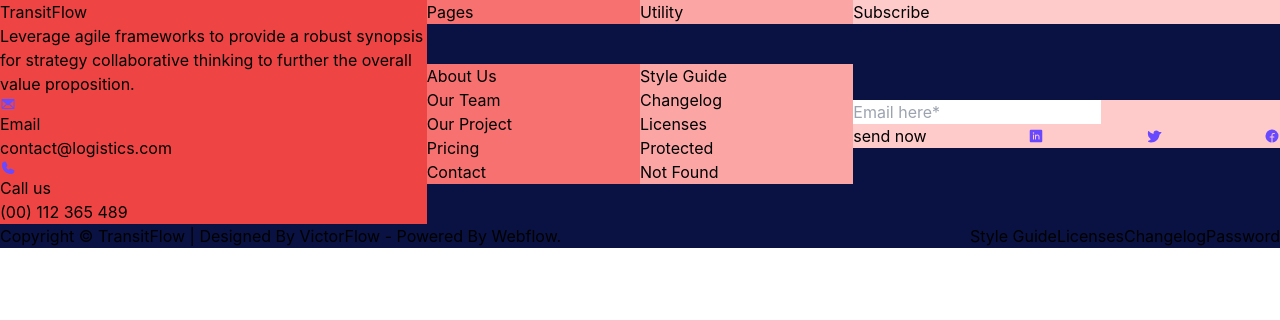
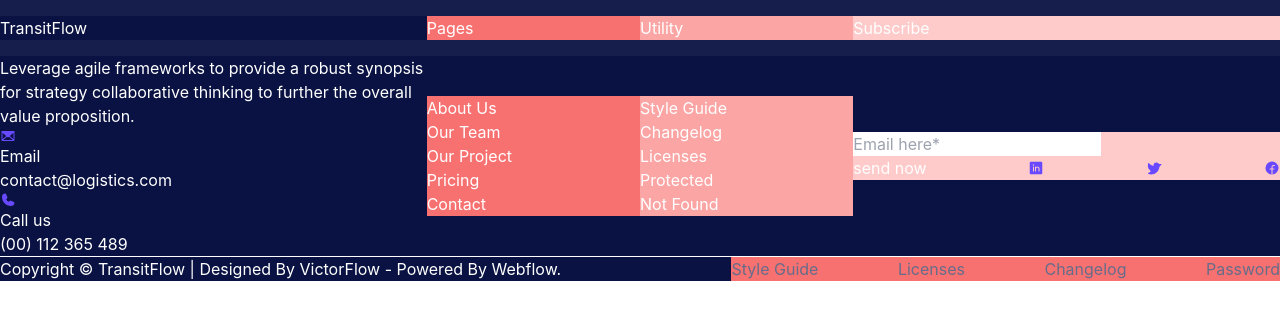
Before and after one commit to smartcollins/logistics, a React (Create React App) app: page / in a window 1280 px wide. Shown: the top 320 px of the page. Built offline with nearby package versions, Linux system fonts and the light colour scheme.

Commit message:
futher modifications in Footer

```diff
--- a/src/component/Footer.jsx
+++ b/src/component/Footer.jsx
@@ -6,9 +6,9 @@ import { Envelope,Phone, LinkedinLogo,TwitterLogo, FacebookLogo  } from 'phospho
 const Footer = ()=>{
     let a = color.blueBg
     return(
-        <div style={{backgroundColor:a}} className=' capitalize'>
-            <div className=' bg-white/5 flex items-center justify-between'>
-                <div className='bg-red-500 w-full'>
+        <div style={{backgroundColor:a}} className=' capitalize text-white'>
+            <div className=' bg-white/5 flex items-center justify-between py-4'>
+                <div style={{backgroundColor:color.blueBg}} className='bg-red-500 w-full'>
                     <p>TransitFlow</p>
                 </div>
                 <p className='bg-red-400 w-2/4'>Pages</p>
@@ -16,7 +16,7 @@ const Footer = ()=>{
                 <p className='bg-red-200 w-full'>Subscribe</p>
             </div>
             <div className='flex items-center justify-between'>
-                <div className='bg-red-500 w-full normal-case'>
+                <div style={{backgroundColor:color.blueBg}} className=' w-full normal-case'>
                     <p>Leverage agile frameworks to provide a robust synopsis for strategy  collaborative thinking to further the overall value proposition.</p>
                     <div>
                         <div>
@@ -61,9 +61,9 @@ const Footer = ()=>{
                     </div>
                 </div>
             </div>
-            <div className='flex items-center justify-between'>
-                <p>Copyright © TransitFlow | Designed by VictorFlow - Powered by Webflow.</p>
-                <div className='flex items-center justify-between'>
+            <div className='flex items-center justify-between border-t border-t-white'>
+                <p className=' w-full'>Copyright © TransitFlow | Designed by VictorFlow - Powered by Webflow.</p>
+                <div style={{color:color.grayTxt}} className='flex items-center justify-between bg-red-400 w-3/4'>
                 <p>Style Guide</p>
                 <p>Licenses</p>
                 <p>Changelog</p>
```
